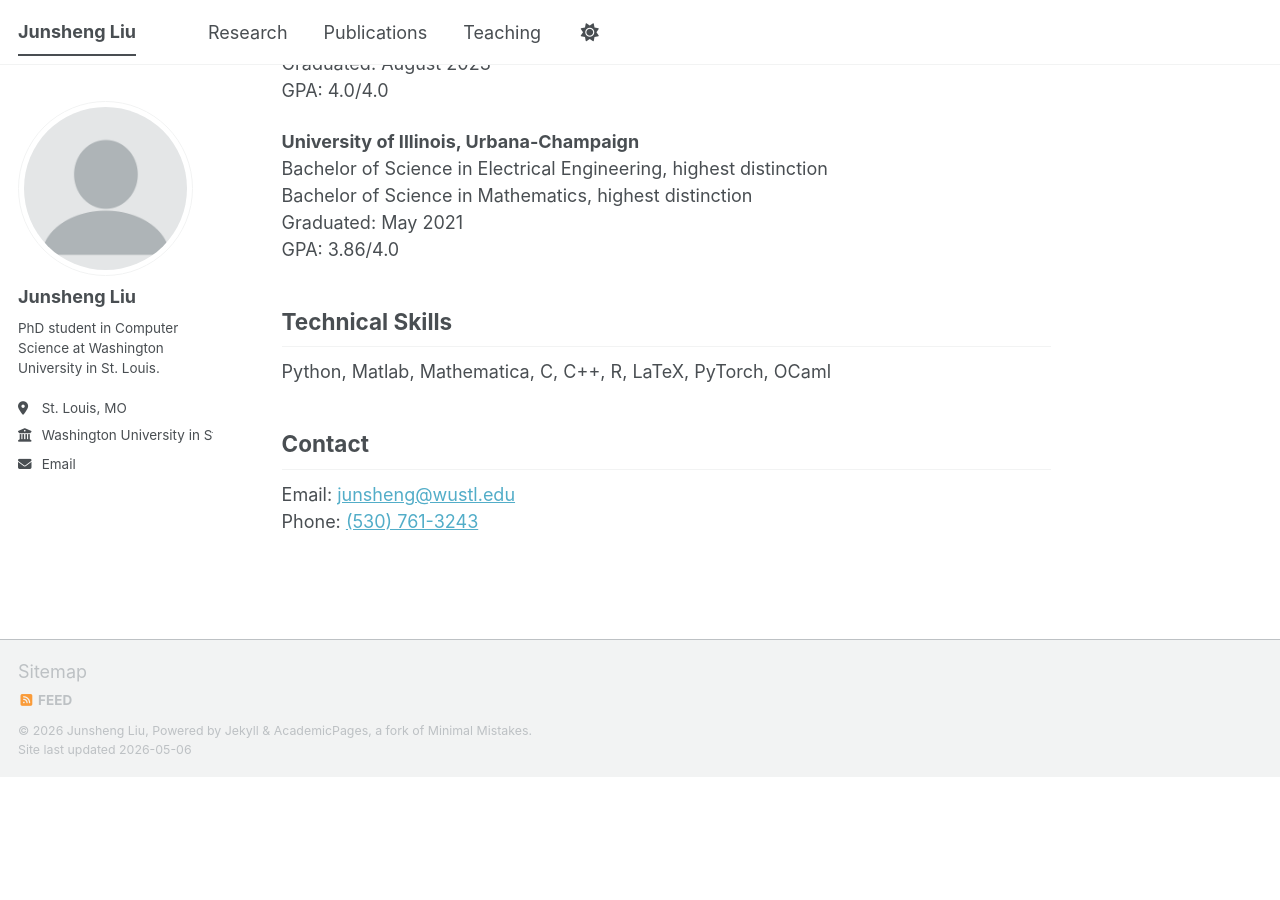
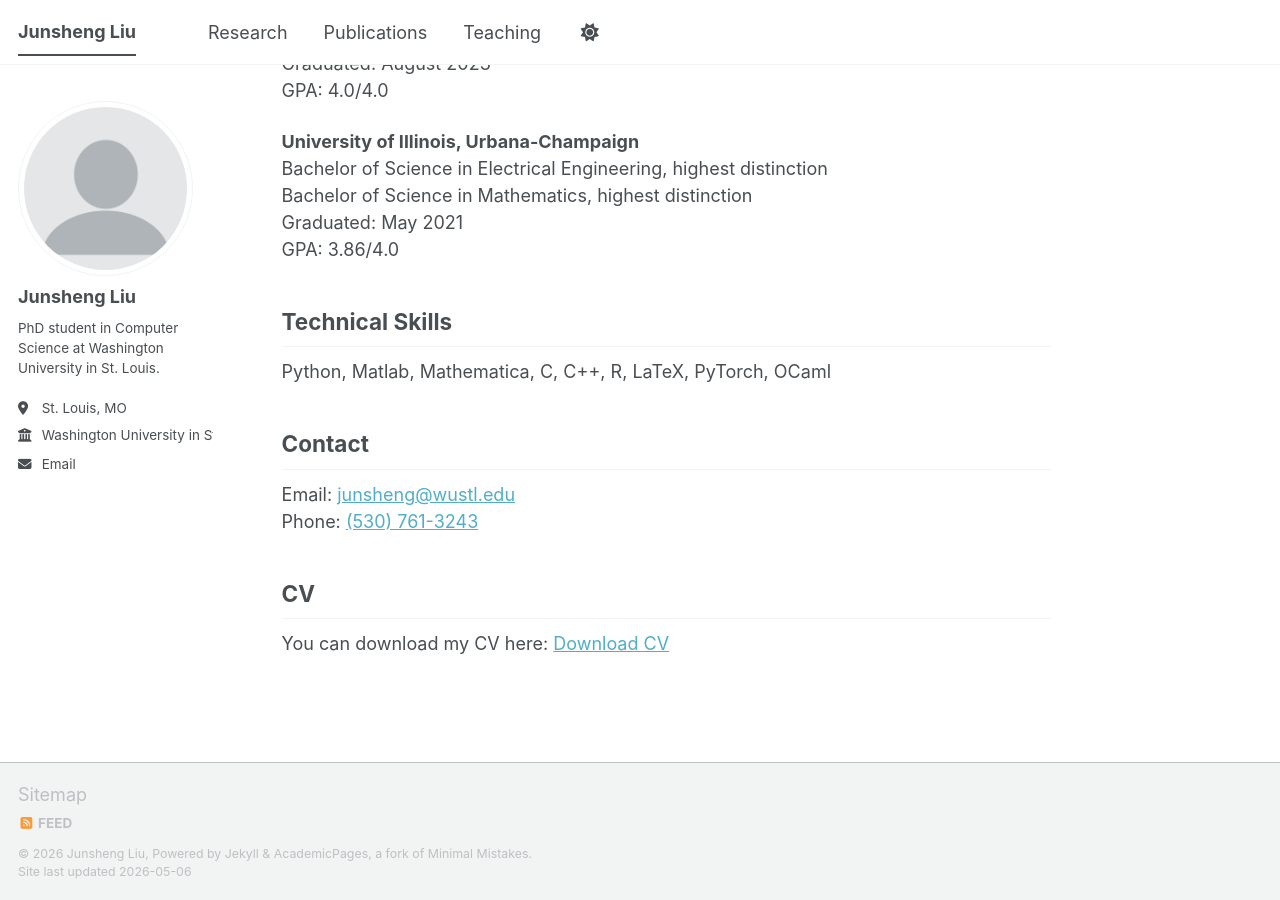
Before and after one commit to LIULUCK22/LIULUCK22.github.io, a Jekyll site: the page built from _pages/about.md, in a window 1280 px wide and 900 px high, scrolled down 532 px. Built offline with Jekyll 4.4.1, drawn with Linux system fonts in a browser that asks for light colours; a script bundle is joined from its source files by our own code; library files that are not in the unit come from our copies; before the commit the page ends 1309 px from its top, so only the background shows below that.

Commit message:
Update about.md

```diff
--- a/_pages/about.md
+++ b/_pages/about.md
@@ -35,3 +35,7 @@ Python, Matlab, Mathematica, C, C++, R, LaTeX, PyTorch, OCaml
 
 Email: [junsheng@wustl.edu](mailto:junsheng@wustl.edu)
 Phone: [(530) 761-3243](tel:+15307613243)
+
+## CV
+
+You can download my CV here: [Download CV](/files/Junsheng_Liu_CV.pdf)
```
